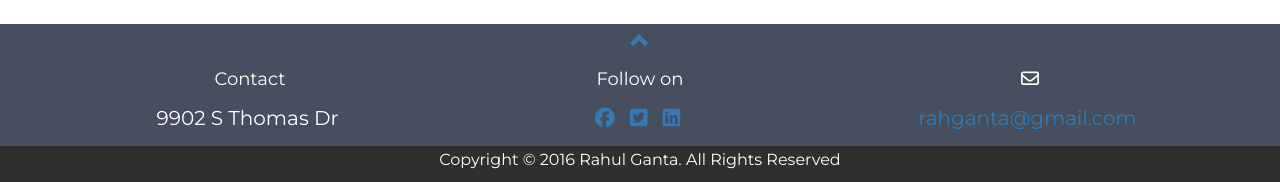
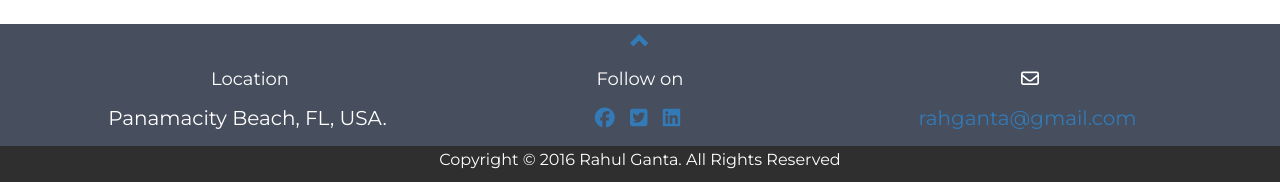
Before and after one commit to rahulganta/rahulganta.github.io, a plain HTML site: page index.html in a window 1280 px wide. Shown: the part 1326-1508 px from the top of the page. Drawn offline with nearby package versions, Linux system fonts and the light colour scheme.

Commit message:
changed to location

```diff
--- a/index.html
+++ b/index.html
@@ -89,9 +89,9 @@
 		</a>
 		<div class="row">
 			<div class="col-lg-4">
-				<h4>Contact</h4>
+				<h4>Location</h4>
 				<ul class="list-inline">
-					<li>9902 S Thomas Dr</li>
+					<li>Panamacity Beach, FL, USA.</li>
 				</ul>
 			</div>
 			<div class="col-lg-4">
```
